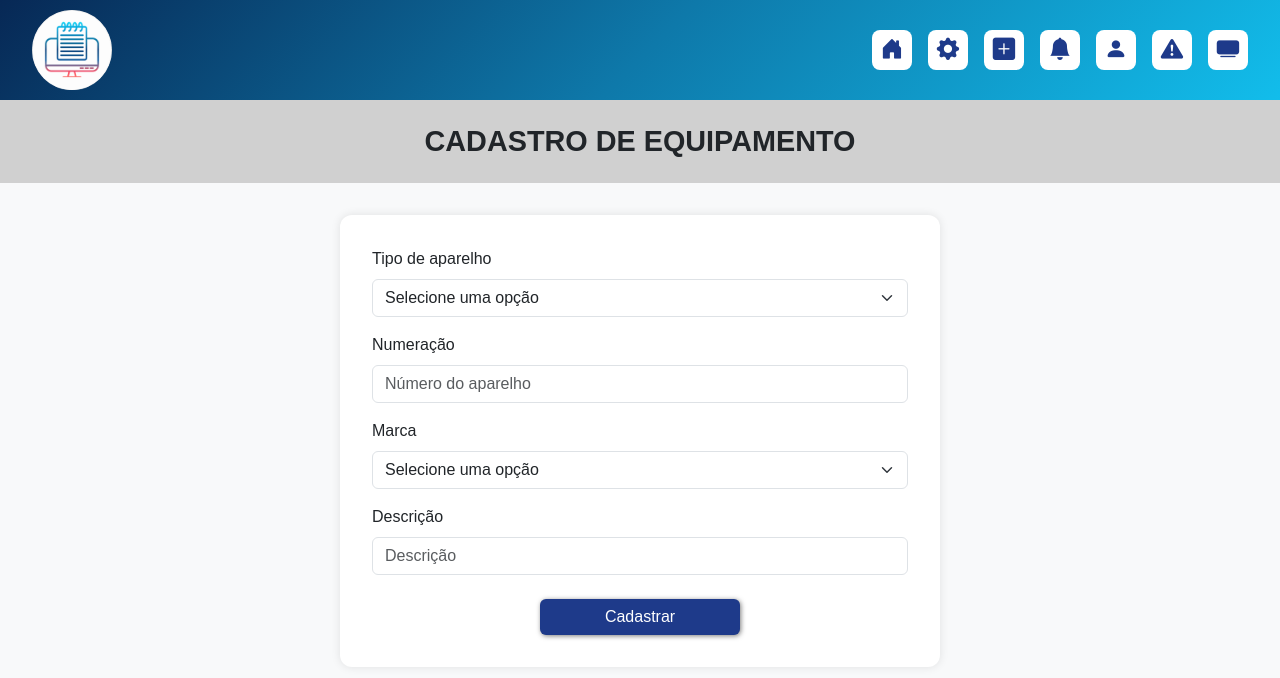
After one commit to Dai4ne/TCC_CEC, a PHP site: page /Front-End_Admin/cadastro_equip_admin.php in a window 1280 px wide. The commit adds this page. Shown: the top 678 px of the page. Run offline with PHP 8.4, Linux system fonts and the light colour scheme.

Commit message:
Atualização_3 24/09/25
Criação da página de cadastro de equipamento
Ajustes na página de cadastro de usuário

```diff
--- /dev/null
+++ b/TCC - arquivos com o PHP/Front-End_Admin/cadastro_equip_admin.php
@@ -0,0 +1,170 @@
+<!DOCTYPE html>
+<html lang="pt-BR">
+<head>
+  <meta charset="UTF-8" />
+  <meta name="viewport" content="width=device-width, initial-scale=1.0" />
+  <title>CEC - Cadastro Equipamento</title>
+
+  <!-- Bootstrap CSS -->
+  <link href="https://cdn.jsdelivr.net/npm/bootstrap@5.3.7/dist/css/bootstrap.min.css" rel="stylesheet" />
+  <link rel="stylesheet" href="https://cdn.jsdelivr.net/npm/bootstrap-icons@1.13.1/font/bootstrap-icons.min.css" />
+
+  <style>
+    body {
+      margin: 0;
+      background: #f8f9fa;
+      font-family: 'Poppins', sans-serif;
+    }
+
+    header {
+      background: linear-gradient(135deg, #072855 0%, #0e78a9 50%, #12bdeb 100%);
+      height: 100px;
+      display: flex;
+      align-items: center;
+      justify-content: space-between;
+      padding: 0 2rem;
+    }
+
+    .logo-circle {
+      width: 80px;
+      height: 80px;
+      background: white;
+      border-radius: 50%;
+      display: flex;
+      align-items: center;
+      justify-content: center;
+    }
+
+    .nav-icons {
+      display: flex;
+      gap: 1rem;
+    }
+
+    .nav-icon {
+      width: 40px;
+      height: 40px;
+      background: white;
+      border-radius: 8px;
+      display: flex;
+      align-items: center;
+      justify-content: center;
+      cursor: pointer;
+    }
+
+    .nav-icon i {
+      font-size: 1.4rem;
+      color: #1e3a8a;
+    }
+
+    .page-title {
+      text-align: center;
+      font-size: 1.8rem;
+      font-weight: bold;
+      margin-bottom: 2rem;
+      background-color: #d0d0d0;
+    }
+
+    .form-container {
+      max-width: 600px;
+      margin: auto;
+    }
+
+    .form-card {
+      padding: 2rem;
+      border-radius: 12px;
+      background-color: #ffffff;
+      box-shadow: 0 0 10px rgba(0, 0, 0, 0.1);
+    }
+
+    .form-card h3 {
+      text-align: center;
+      margin-bottom: 1.5rem;
+      color: #1e3a8a;
+    }
+
+    .btn-primary {
+      background-color: #1e3a8a;
+      box-shadow: 1px 1px  5px rgba(0, 0, 0, 0.51);
+      border: none;
+      width: 200px;
+    }
+
+    .btn-primary:hover {
+      background-color: #0e78a9;
+    }
+
+  </style>
+</head>
+
+<body>
+  <header>
+    <div class="logo-circle">
+      <img src="../Imagens/logo_100.png" alt="logo" class="img-fluid" />
+    </div>
+    <div class="nav-icons">
+        <div class="nav-icon"><i class="bi bi-house-door-fill"></i></div>
+
+        <div class="nav-icon"><i class="bi bi-gear-fill"></i></div>
+
+        <div class="nav-icon"><i class="bi bi-plus-square-fill"></i></div> <!-- Cadastro -->
+
+        <div class="nav-icon"><i class="bi bi-bell-fill"></i></div>
+
+        <div class="nav-icon"><i class="bi bi-person-fill"></i></div>
+
+        <div class="nav-icon"><i class="bi bi-exclamation-triangle-fill"></i></div>
+
+        <div class="nav-icon"><i class="bi bi-tv-fill"></i></div>
+    </div>
+  </header>
+
+  <h1 class="page-title p-4">CADASTRO DE EQUIPAMENTO</h1>
+
+  <div class="form-container">
+    <div class="form-card">
+
+      <form action="cadastro_usuario_admin.php" method="post"> <!-- MUDAR O NOME DESSE ARQUIVO AQUI PRA FAZER O CADASTRO CORRETAMENTE -->
+
+        <div class="mb-3">
+          <label for="tipo" class="form-label">Tipo de aparelho</label>
+          <select class="form-select" id="tipo" name="tipo" required>
+            <option disabled selected value="">Selecione uma opção</option>
+            <option value="1">Televisão</option>
+            <option value="2">Notebook</option>
+            <option value="3">Chromebook</option>
+            <option value="3">Tablet</option>
+            <option value="3">Projetor</option>
+            <option value="3">Fone</option>
+          </select>
+        </div>
+
+        <div class="mb-3">
+          <label for="numeracao" class="form-label">Numeração</label>
+          <input type="text" class="form-control" id="numeracao" name="numeracao" placeholder="Número do aparelho" required />
+        </div>
+
+        <div class="mb-3">
+          <label for="marca" class="form-label">Marca</label>
+          <select class="form-select" id="marca" name="marca" required>
+            <option disabled selected value="">Selecione uma opção</option>
+            <option value="1"></option> <!-- COLOCAR AS MARCAS-->
+            <option value="2"></option>
+            <option value="3"></option>
+            <option value="3"></option>
+          </select>
+        </div>
+
+        <div class="mb-4">
+          <label for="descricao" class="form-label">Descrição</label>
+          <input type="text" class="form-control" id="descricao" name="descricao" placeholder="Descrição" required />
+        </div>
+
+        <div class="d-grid justify-content-center">
+          <button type="submit" name="action" value="Cadastrar" class="btn btn-primary">Cadastrar</button>
+        </div>
+
+      </form>
+    </div>
+  </div>
+</body>
+</html>
--- a/TCC - arquivos com o PHP/Front-End_Admin/home_admin.php
+++ b/TCC - arquivos com o PHP/Front-End_Admin/home_admin.php
@@ -14,7 +14,7 @@
         }
 
         header {
-            background: linear-gradient(135deg, #1e3a8a 0%, #3b82f6 50%, #06b6d4 100%);
+            background: linear-gradient(135deg, #072855 0%, #0e78a9 50%, #12bdeb 100%);
             height: 120px;
             display: flex;
             align-items: center;
```
Also changed, not shown: TCC - arquivos com o PHP/Front-End_Admin/cadastro_usuario_admin.php (+40 -9 lines), bd_cec.sql (renamed from TCC - arquivos com o PHP/bd_cec.sql, +5 -4 lines).
